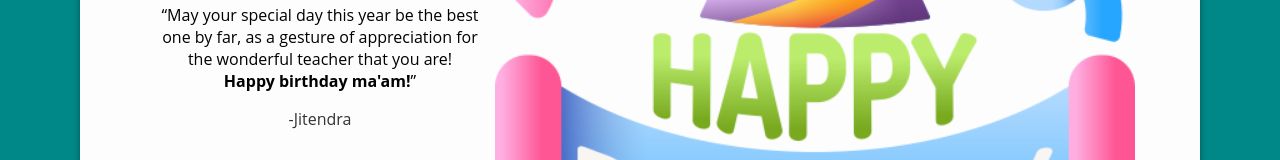
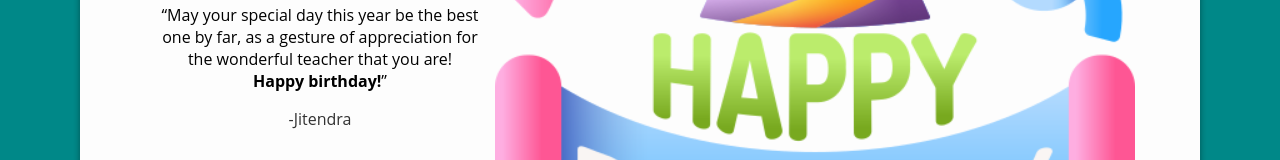
Before and after one commit to Jittub45/Birthday-Wishes, a plain HTML site: page index.html in a window 1280 px wide. Shown: the part 368-528 px from the top of the page. Drawn offline with Linux system fonts and the light colour scheme.

Commit message:
Update index.html

```diff
--- a/index.html
+++ b/index.html
@@ -90,7 +90,7 @@
       one by far, as a gesture of appreciation for<br>
       the wonderful teacher that you are!<br>
 
-      <strong>Happy birthday ma'am!</strong>”</p>
+      <strong>Happy birthday!</strong>”</p>
       <p class="muted">-Jitendra</p>
     </div>
   </div>
```
